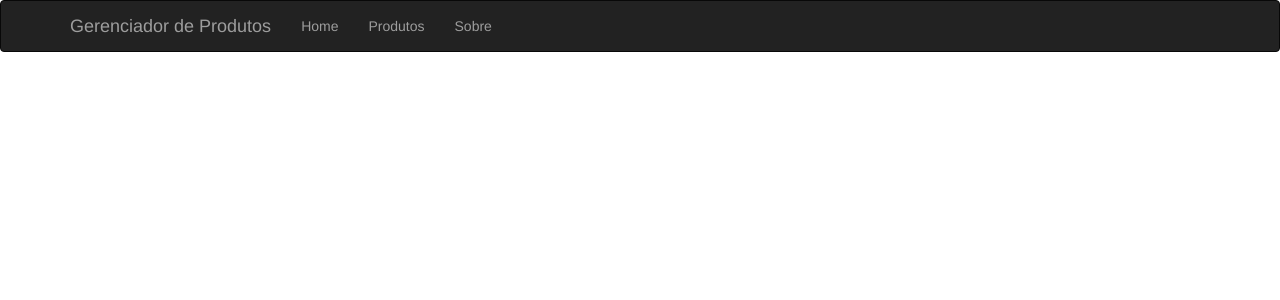
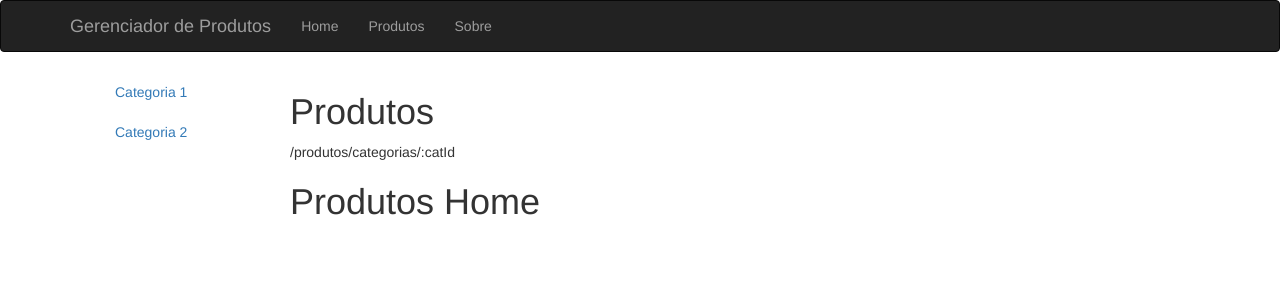
Before and after one commit to brunogcarneiro/devreactjs-produtos, a React (Create React App) app: page /produtos in a window 1280 px wide. Shown: the top 300 px of the page. Built offline with nearby package versions, Linux system fonts and the light colour scheme.

Commit message:
Cria navegação categorias

```diff
--- a/src/App.js
+++ b/src/App.js
@@ -7,6 +7,7 @@ import {
 
 import Home from './Home.js'
 import Sobre from './Sobre'
+import Produtos from './Produtos'
 
 class App extends Component {
   render() {
@@ -22,14 +23,15 @@ class App extends Component {
               </div>
               <ul className='nav navbar-nav'>
                 <li><Link to='/'>Home</Link></li>
-                <li><a href='/'>Produtos</a></li>
-                <li><Link to='/Sobre'>Sobre</Link></li>
+                <li><Link to='/produtos'>Produtos</Link></li>
+                <li><Link to='/sobre'>Sobre</Link></li>
               </ul>
             </div>
           </nav>
           <div className='container'>
             <Route exact path='/' component={Home} />
-            <Route exact path='/Sobre' component={Sobre} />
+            <Route exact path='/sobre' component={Sobre} />
+            <Route path='/produtos' component={Produtos} />
           </div>
         </div>
       </Router>
--- /dev/null
+++ b/src/Categorias.js
@@ -0,0 +1,9 @@
+import React from 'react'
+
+const Categorias = (props) => {
+    return (
+        <h1>Categorias</h1>
+    )
+}
+
+export default Categorias
--- /dev/null
+++ b/src/Produtos.js
@@ -0,0 +1,31 @@
+import React from 'react'
+
+import {
+    BrowserRouter as Router,
+    Route,
+    Link
+} from 'react-router-dom'
+
+import ProdutosHome from './ProdutosHome'
+import Categorias from './Categorias'
+
+const Produtos = (props) => {
+    return (
+        <div className='container'>
+            <div className='col-md-2'>
+                <ul className='nav'>
+                    <li><Link to='/produtos/categorias/1'>Categoria 1</Link></li>
+                    <li><Link to='/produtos/categorias/2'>Categoria 2</Link></li>
+                </ul>
+            </div>
+            <div className='col-md-10'>
+                <h1>Produtos</h1>
+                {props.match.url+'/categorias/:catId'}
+                <Route exact path={props.match.url} component={ProdutosHome} />
+                <Route path={props.match.url+'/categorias/:catId'} component={Categorias} />
+            </div>
+        </div>
+    )
+}
+
+export default Produtos;
--- /dev/null
+++ b/src/ProdutosHome.js
@@ -0,0 +1,9 @@
+import React from 'react'
+
+const ProdutosHome = (props) => {
+    return (
+        <h1>Produtos Home</h1>
+    )
+}
+
+export default ProdutosHome
```
